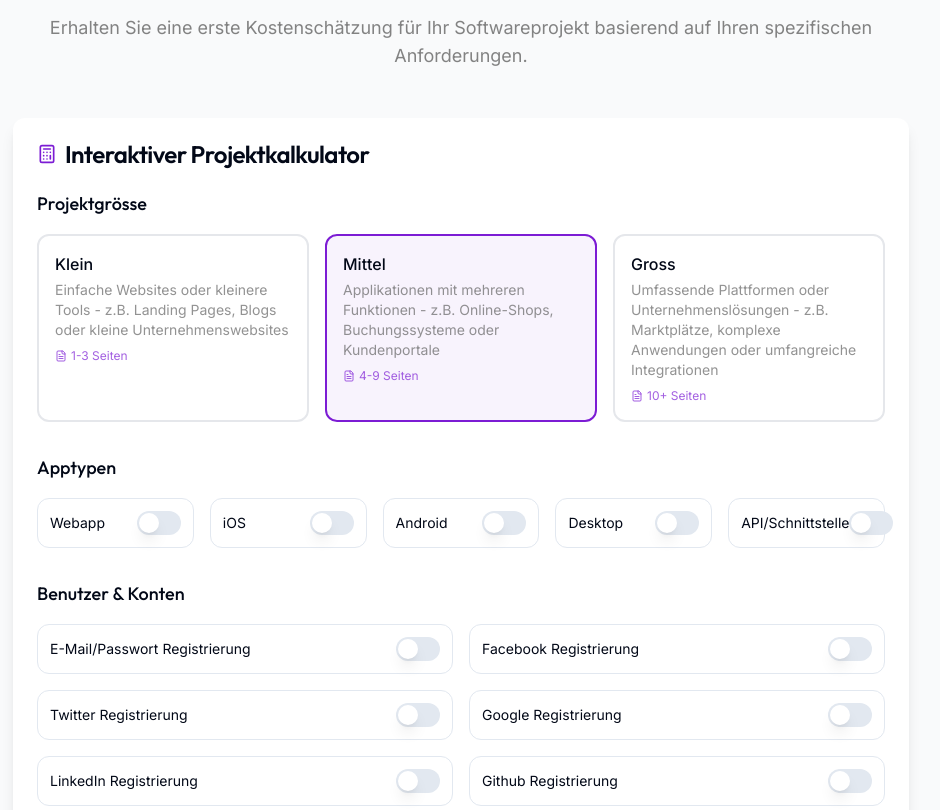
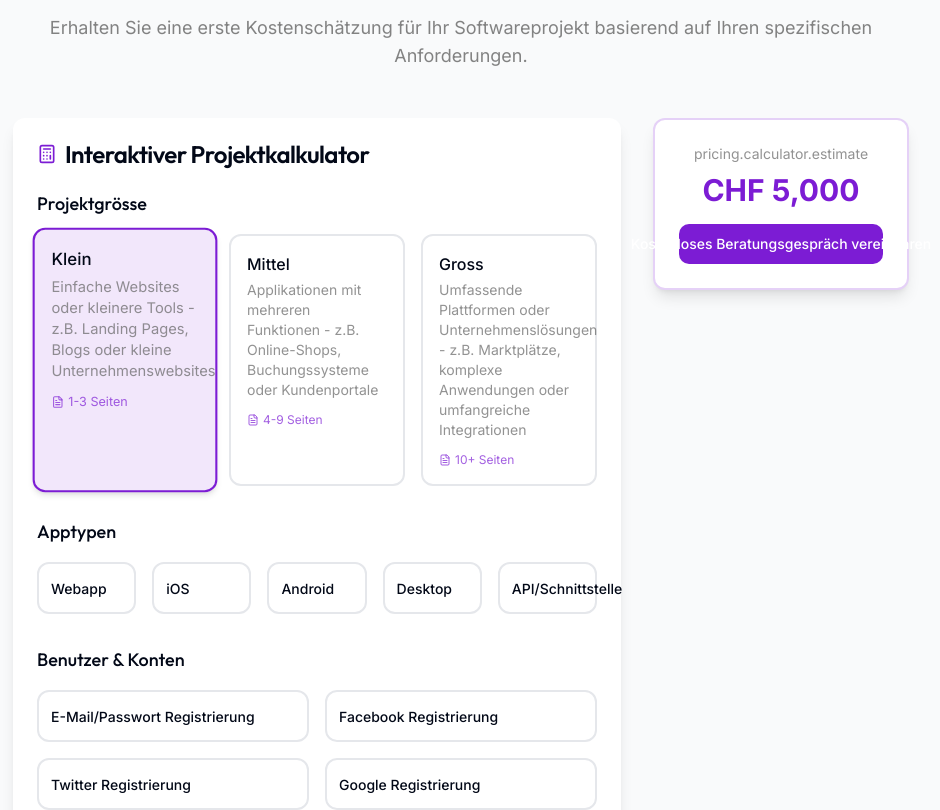
Before and after one commit to theEthicalDev/cybethics-bridge, a React (Vite) app: page /#/pricing in a window 1280 px wide. Shown: the part 1214-2024 px from the top of the page, without its empty margins (179-1119 px from the left). Built offline with nearby package versions, Linux system fonts and the light colour scheme.

Commit message:
Refactor Pricing Calculator
- Set default project size to "small".
- Improve total estimate visibility and positioning.
- Enhance project size option display.
- Implement clickable selection for calculator options.
- Adjust maintenance package button placement.

```diff
--- a/src/components/pricing/MaintenancePackages.tsx
+++ b/src/components/pricing/MaintenancePackages.tsx
@@ -53,7 +53,7 @@ const MaintenancePackages = () => {
             {packages.map((pkg) => {
               const IconComponent = pkg.icon;
               return (
-                <Card key={pkg.id} className={`relative border-0 shadow-lg hover:shadow-xl transition-all duration-300 transform hover:-translate-y-2 ${pkg.popular ? 'ring-2 ring-primary scale-105' : ''}`}>
+                <Card key={pkg.id} className={`relative border-0 shadow-lg hover:shadow-xl transition-all duration-300 transform hover:-translate-y-2 ${pkg.popular ? 'ring-2 ring-primary scale-105' : ''} flex flex-col`}>
                   {pkg.popular && (
                     <div className="absolute -top-3 left-1/2 transform -translate-x-1/2 z-10">
                       <Badge className="bg-primary text-white px-4 py-1.5 text-sm font-medium">
@@ -79,8 +79,8 @@ const MaintenancePackages = () => {
                     </div>
                   </CardHeader>
 
-                  <CardContent className="space-y-4">
-                    <ul className="space-y-3">
+                  <CardContent className="space-y-4 flex-1 flex flex-col">
+                    <ul className="space-y-3 flex-1">
                       {Array.from({ length: pkg.id === 'basic' ? 2 : pkg.id === 'secure' ? 5 : 6 }, (_, i) => (
                         <li key={i} className="flex items-start gap-3">
                           <span className="text-green-500 font-bold text-lg">✓</span>
@@ -89,7 +89,7 @@ const MaintenancePackages = () => {
                       ))}
                     </ul>
 
-                    <div className="pt-6">
+                    <div className="mt-auto pt-6">
                       <Link to="/contact">
                         <Button
                           className={`w-full py-3 text-base font-medium ${
--- a/src/components/pricing/ProjectCalculator.tsx
+++ b/src/components/pricing/ProjectCalculator.tsx
@@ -1,15 +1,15 @@
+
 import React, { useState } from 'react';
 import { useLanguage } from '@/contexts/LanguageContext';
 import { Card, CardContent, CardHeader, CardTitle } from '@/components/ui/card';
 import { Button } from '@/components/ui/button';
-import { Switch } from '@/components/ui/switch';
 import { Calculator, FileText } from 'lucide-react';
 import { Link } from 'react-router-dom';
 
 const ProjectCalculator = () => {
   const { t } = useLanguage();
 
-  const [projectSize, setProjectSize] = useState('medium');
+  const [projectSize, setProjectSize] = useState('small');
   const [appTypes, setAppTypes] = useState({
     web: false,
     ios: false,
@@ -219,7 +219,7 @@ const ProjectCalculator = () => {
   ];
 
   return (
-    <section className="py-16 bg-gray-50">
+    <section className="py-16 bg-gray-50" id="calculator-section">
       <div className="container">
         <div className="max-w-4xl mx-auto">
           <div className="text-center mb-12">
@@ -227,17 +227,9 @@ const ProjectCalculator = () => {
             <p className="text-lg text-text/80">{t('pricing.calculator.subtitle')}</p>
           </div>
 
-          <div className="relative">
-            {/* Sticky Total Estimate */}
-            <div className="fixed top-24 right-4 z-10 bg-white border-2 border-primary/20 rounded-lg p-4 shadow-lg min-w-[200px]">
-              <div className="text-center">
-                <div className="text-sm text-text/70 mb-1">{t('pricing.calculator.estimate')}</div>
-                <div className="text-2xl font-bold text-primary">
-                  CHF {calculateEstimate().toLocaleString()}
-                </div>
-              </div>
-            </div>
-
+          <div className="flex gap-8 relative">
+            {/* Main Calculator */}
+            <div className="flex-1">
               <Card className="border-0 shadow-lg">
                 <CardHeader>
                   <CardTitle className="flex items-center gap-2">
@@ -253,14 +245,16 @@ const ProjectCalculator = () => {
                       {['small', 'medium', 'large'].map((size) => (
                         <div
                           key={size}
-                        className={`p-4 border-2 rounded-lg cursor-pointer transition-colors ${
-                          projectSize === size ? 'border-primary bg-primary/5' : 'border-gray-200 hover:border-gray-300'
+                          className={`p-4 border-2 rounded-lg cursor-pointer transition-all duration-200 hover:shadow-md ${
+                            projectSize === size
+                              ? 'border-primary bg-primary/10 shadow-md transform scale-105'
+                              : 'border-gray-200 hover:border-gray-300'
                           }`}
                           onClick={() => setProjectSize(size)}
                         >
                           <div className="font-medium">{t(`pricing.calculator.project_size_${size}`)}</div>
-                        <div className="text-sm text-text/70 mt-1">{t(`pricing.calculator.project_size_${size}_desc`)}</div>
-                        <div className="flex items-center gap-1 mt-2 text-xs text-primary/70">
+                          <div className="text-sm text-text/70 mt-1 mb-3">{t(`pricing.calculator.project_size_${size}_desc`)}</div>
+                          <div className="flex items-center gap-1 text-xs text-primary/70 mt-auto">
                             <FileText className="h-3 w-3" />
                             <span>{t(`pricing.calculator.project_size_${size}_pages`)}</span>
                           </div>
@@ -274,12 +268,16 @@ const ProjectCalculator = () => {
                     <h4 className="text-lg font-medium mb-4">{t('pricing.calculator.app_types')}</h4>
                     <div className="grid grid-cols-2 md:grid-cols-5 gap-4">
                       {Object.entries(appTypes).map(([key, value]) => (
-                      <div key={key} className="flex items-center justify-between p-3 border rounded-lg">
-                        <span className="text-sm">{t(`pricing.calculator.app_type_${key}`)}</span>
-                        <Switch
-                          checked={value}
-                          onCheckedChange={() => handleAppTypeToggle(key)}
-                        />
+                        <div
+                          key={key}
+                          className={`p-3 border-2 rounded-lg cursor-pointer transition-all duration-200 hover:shadow-md ${
+                            value
+                              ? 'border-primary bg-primary/10 shadow-md'
+                              : 'border-gray-200 hover:border-gray-300'
+                          }`}
+                          onClick={() => handleAppTypeToggle(key)}
+                        >
+                          <span className="text-sm font-medium">{t(`pricing.calculator.app_type_${key}`)}</span>
                         </div>
                       ))}
                     </div>
@@ -291,12 +289,16 @@ const ProjectCalculator = () => {
                       <h4 className="text-lg font-medium mb-4">{t(`pricing.calculator.${section.key}`)}</h4>
                       <div className="grid grid-cols-1 md:grid-cols-2 gap-4">
                         {section.features.map((feature) => (
-                        <div key={feature} className="flex items-center justify-between p-3 border rounded-lg">
-                          <span className="text-sm">{t(`pricing.calculator.${section.key}_${feature}`)}</span>
-                          <Switch
-                            checked={features[feature as keyof typeof features]}
-                            onCheckedChange={() => handleFeatureToggle(feature)}
-                          />
+                          <div
+                            key={feature}
+                            className={`p-3 border-2 rounded-lg cursor-pointer transition-all duration-200 hover:shadow-md ${
+                              features[feature as keyof typeof features]
+                                ? 'border-primary bg-primary/10 shadow-md'
+                                : 'border-gray-200 hover:border-gray-300'
+                            }`}
+                            onClick={() => handleFeatureToggle(feature)}
+                          >
+                            <span className="text-sm font-medium">{t(`pricing.calculator.${section.key}_${feature}`)}</span>
                           </div>
                         ))}
                       </div>
@@ -321,6 +323,26 @@ const ProjectCalculator = () => {
                 </CardContent>
               </Card>
             </div>
+
+            {/* Sticky Total Estimate - Only visible within calculator section */}
+            <div className="w-64 relative">
+              <div className="sticky top-24">
+                <div className="bg-white border-2 border-primary/20 rounded-lg p-6 shadow-lg">
+                  <div className="text-center">
+                    <div className="text-sm text-text/70 mb-2">{t('pricing.calculator.estimate')}</div>
+                    <div className="text-3xl font-bold text-primary mb-4">
+                      CHF {calculateEstimate().toLocaleString()}
+                    </div>
+                    <Link to="/contact">
+                      <Button className="w-full bg-primary hover:bg-primary/90">
+                        {t('pricing.calculator.cta')}
+                      </Button>
+                    </Link>
+                  </div>
+                </div>
+              </div>
+            </div>
+          </div>
         </div>
       </div>
     </section>
```
Lines whose indentation alone changed are shown as unchanged.
